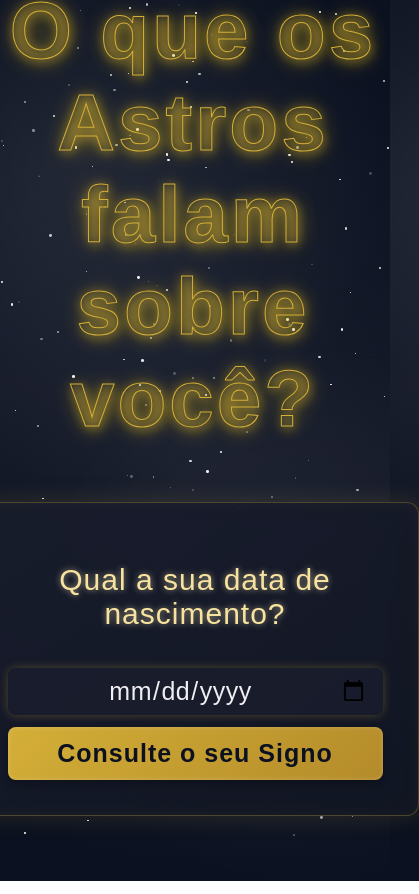
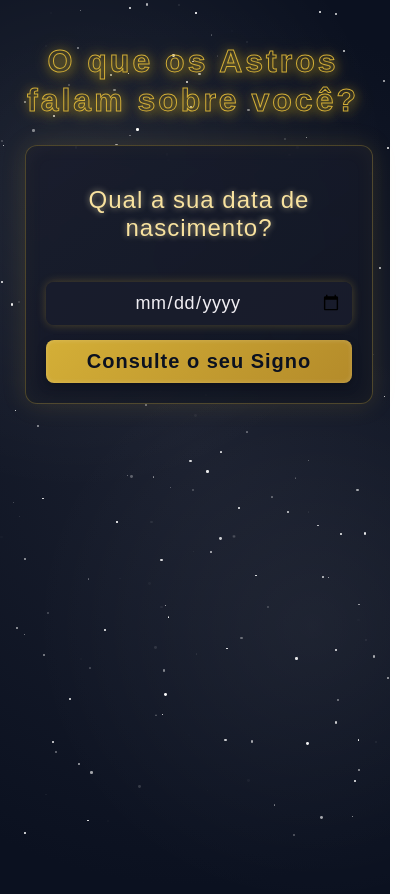
Before and after one commit to MrVermilion/projeto_horoscopo, a plain HTML site: page index.html in a window 390 px wide. Shown: the whole page, 419 px wide, since content can reach past the window. Drawn offline with Linux system fonts and the light colour scheme; a web font is replaced by a local one.

Commit message:
Adiciona responsividade para as páginas.

```diff
--- a/style.css
+++ b/style.css
@@ -215,3 +215,67 @@ header {
   0%, 100% { opacity: 0; }
   50% { opacity: 1; }
 }
+
+/* ==========================================
+   📱 RESPONSIVIDADE – AJUSTES PARA CELULAR
+   ========================================== */
+@media (max-width: 768px) {
+  body {
+    flex-direction: column; /* coloca tudo em coluna */
+    align-items: center;
+    justify-content: flex-start;
+    height: auto;
+    overflow-y: auto; /* permite rolagem no celular */
+    padding: 25px;
+  }
+
+  header {
+    transform: none; /* remove deslocamento vertical */
+    margin-bottom: 30px;
+  }
+
+  .astro h1 {
+    font-size: 42px; /* título menor no celular */
+    line-height: 1.2;
+  }
+
+  .container {
+    width: 90%;
+    max-width: 400px;
+    padding: 25px;
+    gap: 15px;
+  }
+
+  .container h2 {
+    font-size: 24px;
+  }
+
+  .campo-data {
+    font-size: 20px;
+    padding: 10px;
+  }
+
+  .botaoVerificar {
+    font-size: 22px;
+    padding: 10px 20px;
+  }
+}
+
+/* Ajuste extra para telas muito pequenas (ex: iPhone SE) */
+@media (max-width: 420px) {
+  .astro h1 {
+    font-size: 32px;
+  }
+
+  .container {
+    padding: 20px;
+  }
+
+  .campo-data {
+    font-size: 18px;
+  }
+
+  .botaoVerificar {
+    font-size: 20px;
+  }
+}
```
Also changed, not shown: aries.html (+65 -0 lines).
